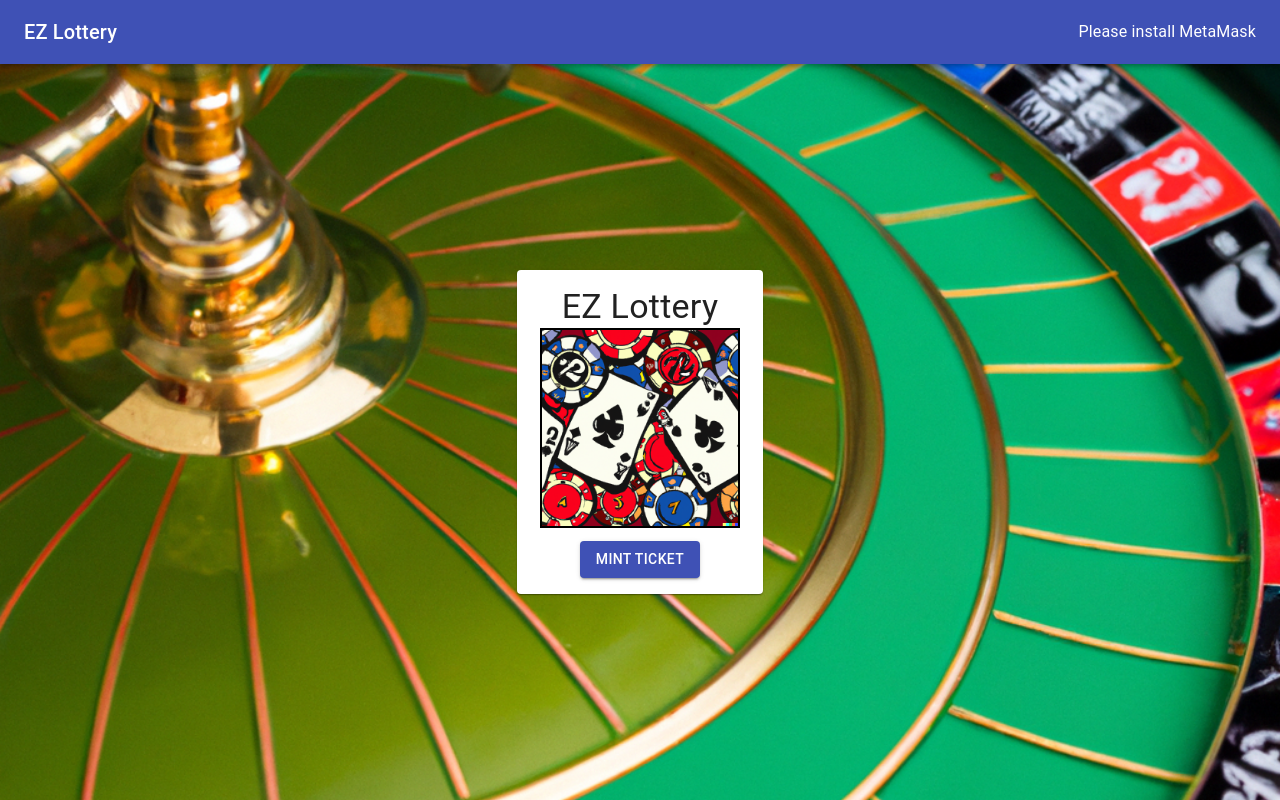
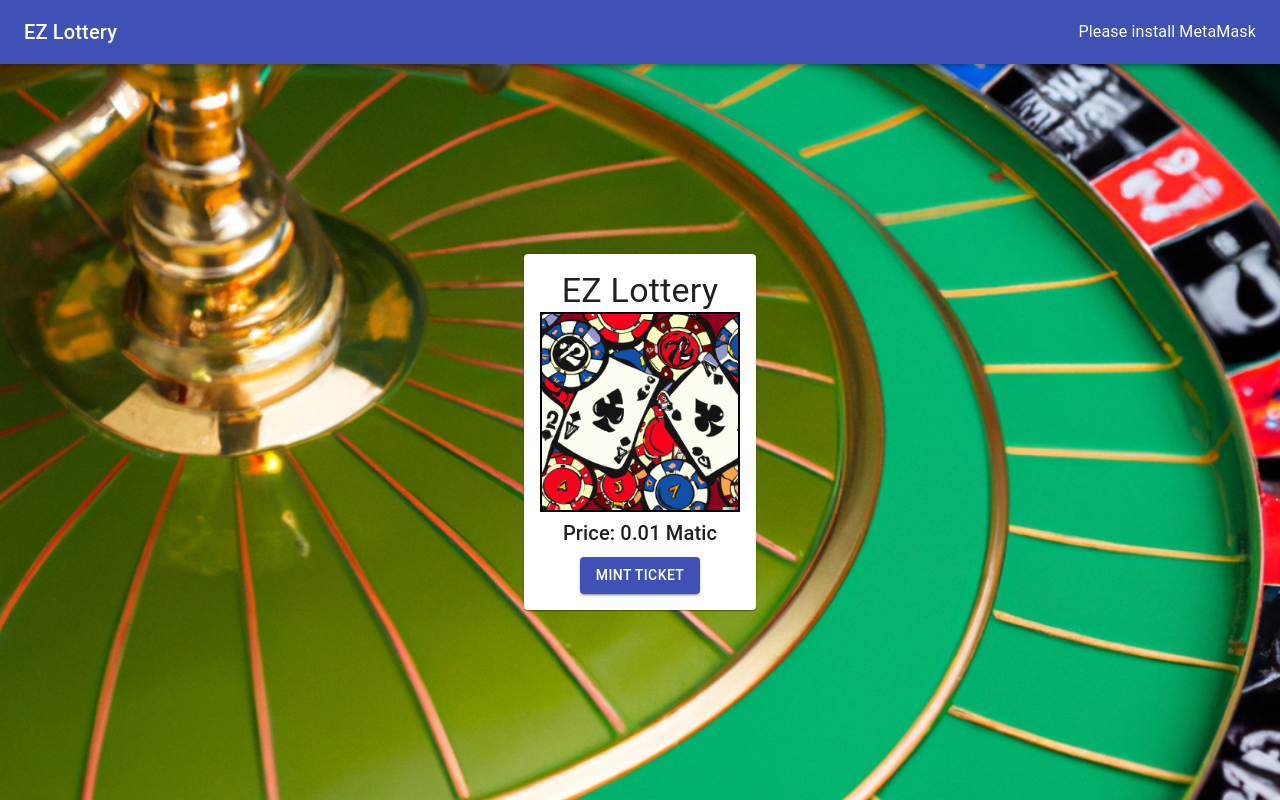
Before and after one commit to Endeavour-Innovations-Inc/EZLottery_fix, a React (Create React App) app: page / in a window 1280 px wide. Built offline with nearby package versions, Linux system fonts and the light colour scheme.

Commit message:
Added hard coded price

```diff
--- a/src/App.js
+++ b/src/App.js
@@ -23,7 +23,7 @@ const useStyles = makeStyles((theme) => ({
   paper: {
     padding: theme.spacing(2),
     textAlign: 'center',
-    width: '70%', // Adjust this value to fit your NFT image
+    width: '100%', // Adjust this value to fit your NFT image
     height: 'auto', // Adjust this value to fit your NFT image
     margin: 'auto', // Added this line to center align the paper
   },
@@ -97,6 +97,7 @@ function App() {
         <Paper className={classes.paper}>
           <Typography variant="h4">EZ Lottery</Typography>
             <img src={myImage1} alt="NFT Placeholder" style={{width: '200px', height: 'auto', border: '2px solid black'}} />
+          <Typography variant="h6">Price: 0.01 Matic</Typography>
           <Button
             className={classes.button}
             variant="contained"
```
